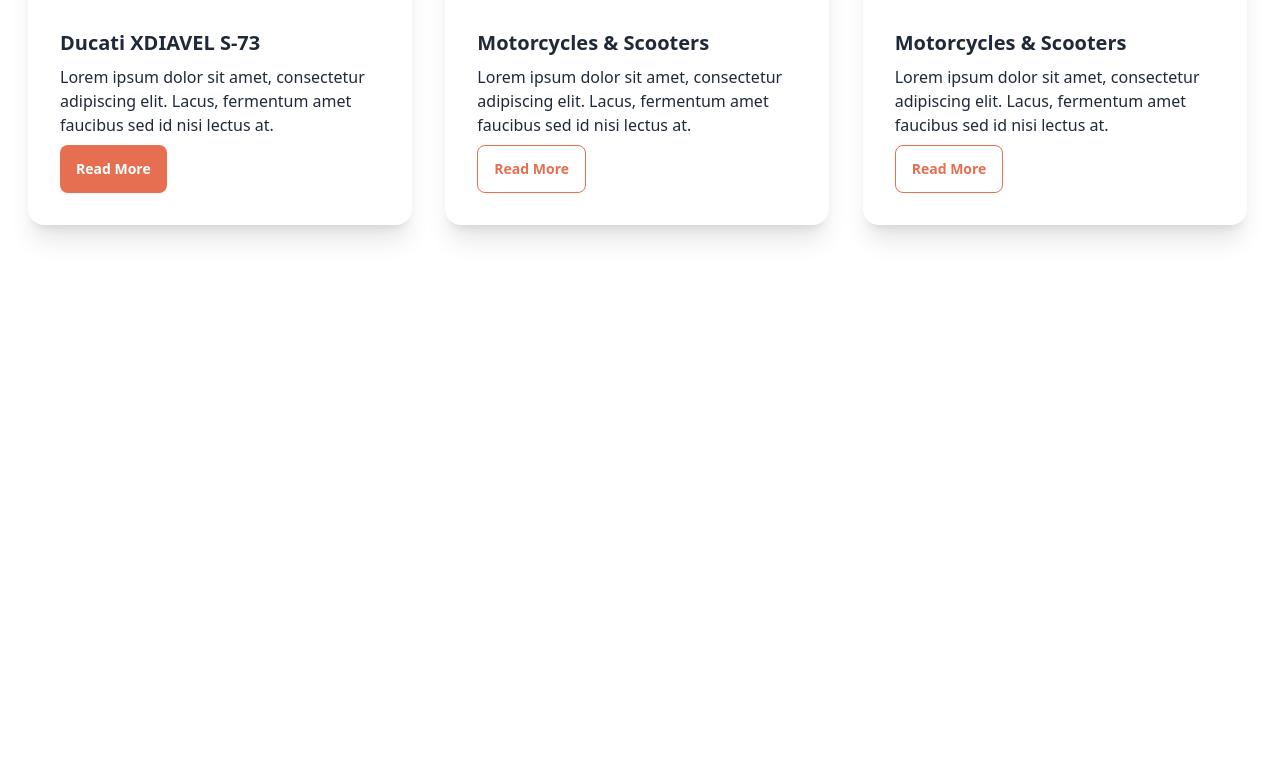
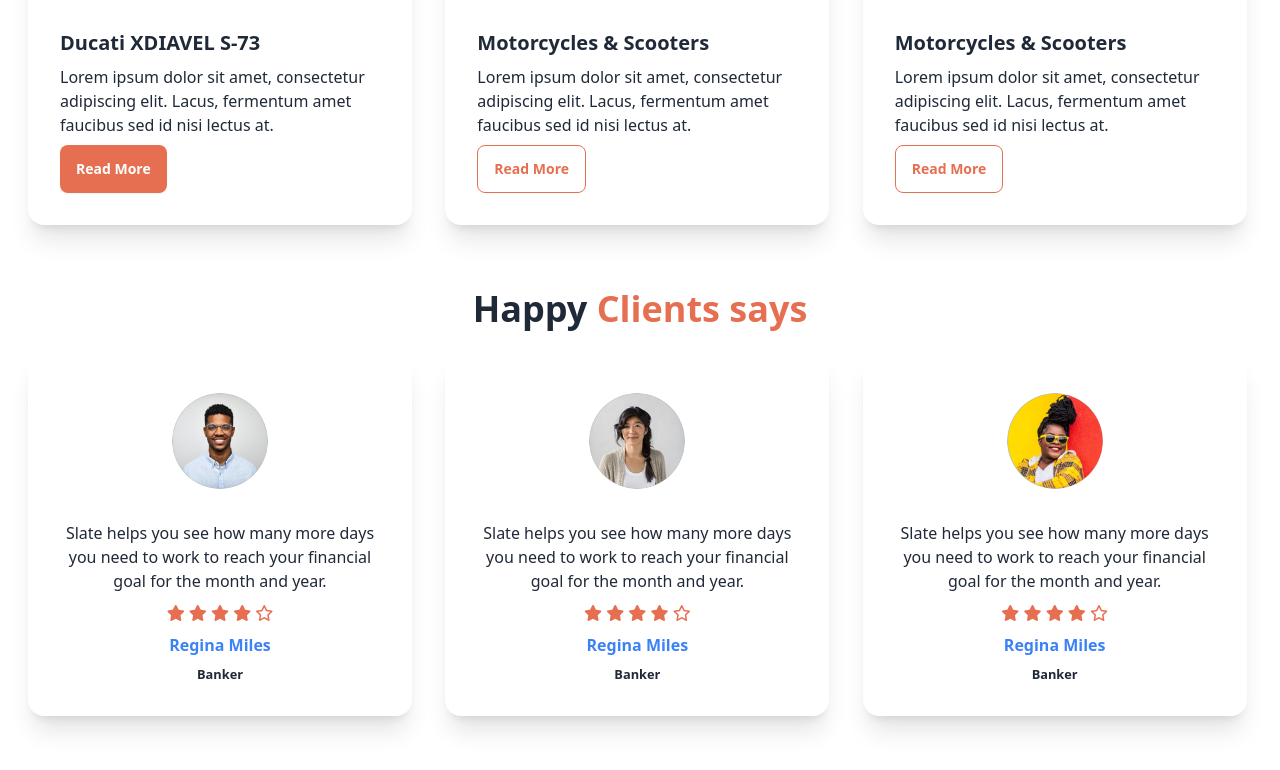
Before and after one commit to jishanprodhan12/biker-zone-using-daisyui, a plain HTML site: page index.html in a window 1280 px wide. Shown: the part 1334-2104 px from the top of the page. Before the commit the page ends 1599 px from the top, so only its background shows below. Drawn offline with nearby package versions, Linux system fonts and the light colour scheme.

Commit message:
add clients card

```diff
--- a/index.html
+++ b/index.html
@@ -4,6 +4,8 @@
     <meta charset="UTF-8">
     <meta name="viewport" content="width=device-width, initial-scale=1.0">
     <title>Biker Zone</title>
+    <!-- font awesome cnd  -->
+    <link rel="stylesheet" href="https://cdnjs.cloudflare.com/ajax/libs/font-awesome/6.6.0/css/all.min.css" integrity="sha512-Kc323vGBEqzTmouAECnVceyQqyqdsSiqLQISBL29aUW4U/M7pSPA/gEUZQqv1cwx4OnYxTxve5UMg5GT6L4JJg==" crossorigin="anonymous" referrerpolicy="no-referrer" />
     <!-- tailwind and daisy Ui -->
     <link href="https://cdn.jsdelivr.net/npm/daisyui@4.12.10/dist/full.min.css" rel="stylesheet" type="text/css" />
 <script src="https://cdn.tailwindcss.com"></script>
@@ -242,6 +244,101 @@
           </div>
        </div>
      </section>
+     <!-- Happy Clients section  -->
+      <section class="my-5 md:my-10 px-4 lg:px-7 ">
+        <br>
+        <h1 class="text-3xl md:text-4xl font-bold text-center">Happy <span class="text-bike-primary">Clients says</span></h1>
+        <br>
+        <!-- card container  -->
+         <div class="grid grid-cols-1 md:grid-cols-2 lg:grid-cols-3 gap-3 md:gap-7 place-content-center">
+          <!-- card 1 -->
+          <div class="card bg-base-100 max-w-96 shadow-xl">
+            <figure class="px-10 pt-10 rounded-full">
+              <div class="avatar">
+                <div class="ring-primary w-24 rounded-full ">
+                 <img src="./images/others/user-1.png" alt="user-1">
+                </div>
+              </div>
+            </figure>
+            <div class="card-body items-center text-center">
+              <p>Slate helps you see how
+                many more days you need
+                to work to reach your financial
+                goal for the month and year.</p>
+                <!-- five start  -->
+                <div class=" text-bike-primary ">
+                  <i class="fa-solid fa-star"></i>
+                  <i class="fa-solid fa-star"></i>
+                  <i class="fa-solid fa-star"></i>
+                  <i class="fa-solid fa-star"></i>
+                  <i class="fa-regular fa-star"></i>
+                </div>
+                  <h5 class="text-blue-500 font-bold">Regina Miles</h5>
+                  <small class="font-bold">Banker</small>
+            </div>
+          </div>
+          <!--! card 1 end  -->
+          <!-- card 2 start  -->
+          <div class="card bg-base-100 max-w-96 shadow-xl">
+            <figure class="px-10 pt-10 rounded-full">
+              <div class="avatar">
+                <div class="ring-primary w-24 rounded-full ">
+                 <img src="./images/others/user-2.png" alt="user-1">
+                </div>
+              </div>
+            </figure>
+            <div class="card-body items-center text-center">
+              <p>Slate helps you see how
+                many more days you need
+                to work to reach your financial
+                goal for the month and year.</p>
+                <!-- five start  -->
+                <div class=" text-bike-primary ">
+                  <i class="fa-solid fa-star"></i>
+                  <i class="fa-solid fa-star"></i>
+                  <i class="fa-solid fa-star"></i>
+                  <i class="fa-solid fa-star"></i>
+                  <i class="fa-regular fa-star"></i>
+                </div>
+                  <h5 class="text-blue-500 font-bold">Regina Miles</h5>
+                  <small class="font-bold">Banker</small>
+            </div>
+          </div>
+          <!--! card 2 end  -->
+          <!-- card 3 start  -->
+          <div class="card bg-base-100 max-w-96 shadow-xl">
+            <figure class="px-10 pt-10 rounded-full">
+              <div class="avatar">
+                <div class="ring-primary w-24 rounded-full ">
+                 <img src="./images/others/user-3.png" alt="user-1">
+                </div>
+              </div>
+            </figure>
+            <div class="card-body items-center text-center">
+              <p>Slate helps you see how
+                many more days you need
+                to work to reach your financial
+                goal for the month and year.</p>
+                <!-- five start  -->
+                <div class=" text-bike-primary ">
+                  <i class="fa-solid fa-star"></i>
+                  <i class="fa-solid fa-star"></i>
+                  <i class="fa-solid fa-star"></i>
+                  <i class="fa-solid fa-star"></i>
+                  <i class="fa-regular fa-star"></i>
+                </div>
+                  <h5 class="text-blue-500 font-bold">Regina Miles</h5>
+                  <small class="font-bold">Banker</small>
+            </div>
+          </div>
+          <!--! card 3 end  -->
+         </div>
+      </section>
+      <!-- Frequently Asked Questions -->
+       <section  class="my-5 md:my-10 px-4 lg:px-7 ">
+        <br>
+
+       </section>
    </main>
    <footer>
 
```
